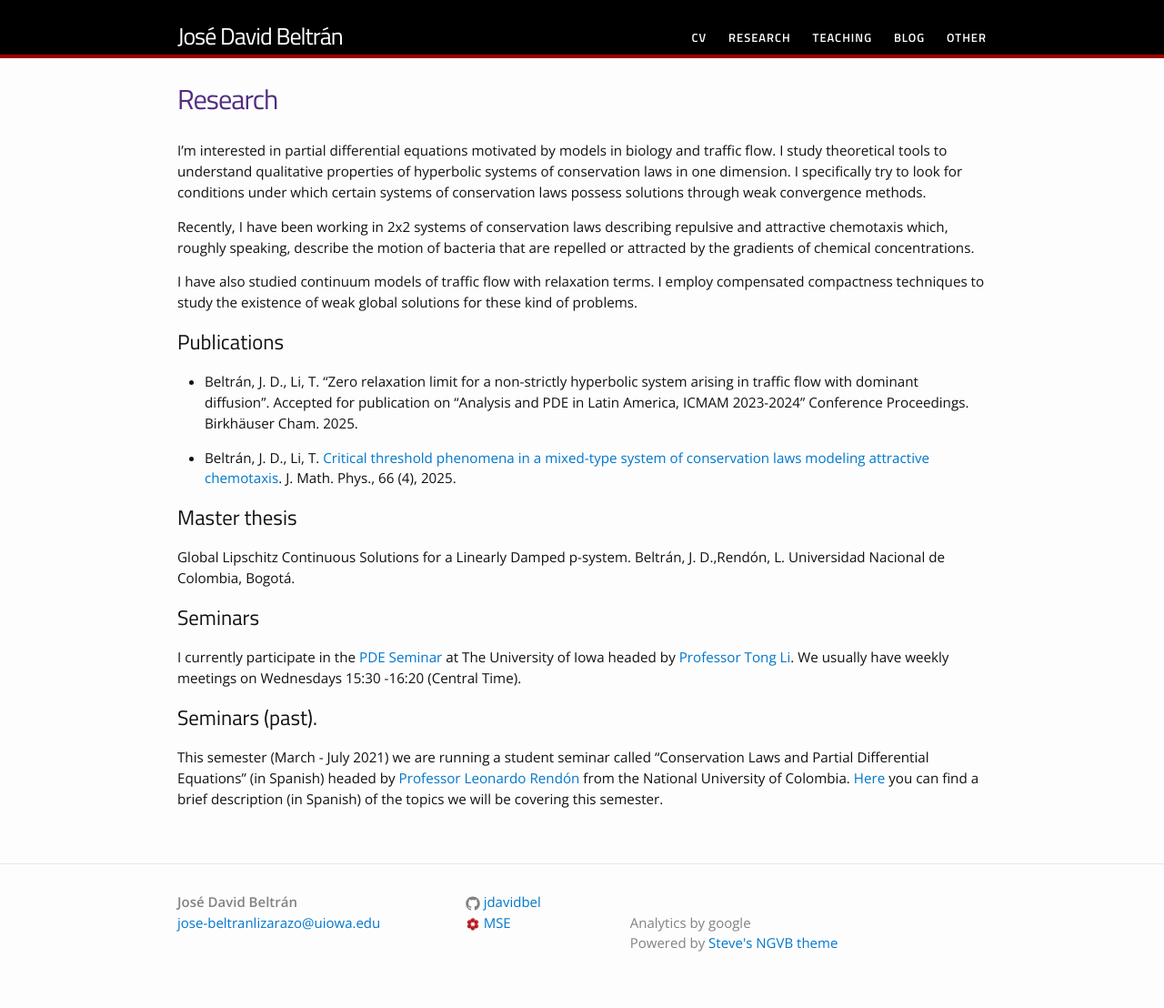
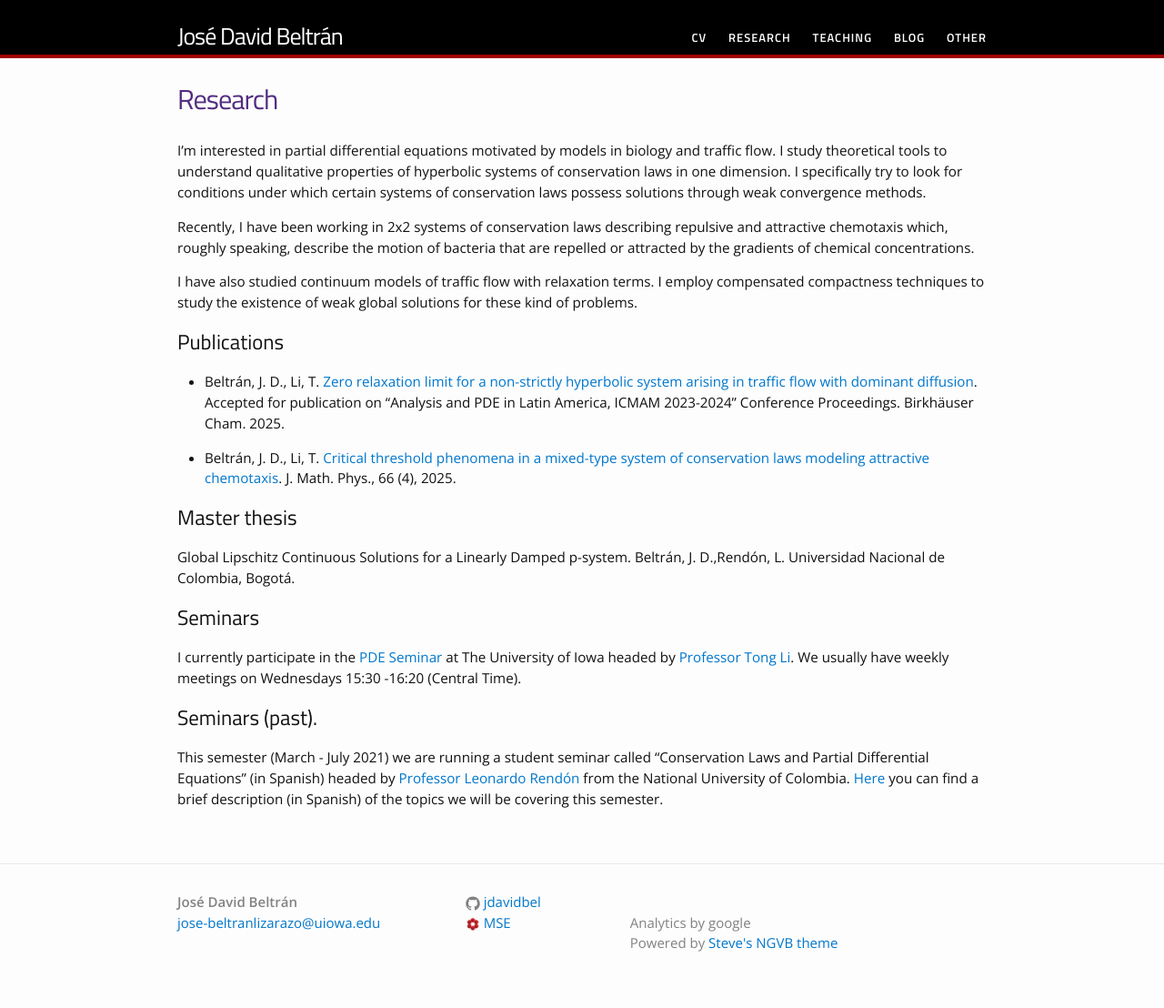
Before and after one commit to jdavidbel/jdavidbel.github.io, a Jekyll site: the page built from research.md, in a window 1280 px wide. Shown: the whole page at 91% size. Built offline with Jekyll 4.4.1, drawn with Linux system fonts in a browser that asks for light colours; part of the change alters nothing that is shown.

```diff
--- a/research.md
+++ b/research.md
@@ -41,7 +41,7 @@ I have also studied continuum models of traffic flow with relaxation terms. I em
 
 ## Publications
 
-- Beltrán, J. D., Li, T. "Zero relaxation limit for a non-strictly hyperbolic system arising in traffic flow with dominant diffusion". Accepted for publication on "Analysis and PDE in Latin America, ICMAM 2023-2024" Conference Proceedings. Birkhäuser Cham. 2025.
+- Beltrán, J. D., Li, T. [Zero relaxation limit for a non-strictly hyperbolic system arising in traffic flow with dominant diffusion](https://link.springer.com/book/9783031995569#bibliographic-information). Accepted for publication on "Analysis and PDE in Latin America, ICMAM 2023-2024" Conference Proceedings. Birkhäuser Cham. 2025.
 
 - Beltrán, J. D., Li, T. [Critical threshold phenomena in a mixed-type system of conservation laws modeling attractive chemotaxis](https://pubs.aip.org/aip/jmp/article/66/4/041510/3344141/Critical-threshold-phenomena-in-a-mixed-type). J. Math. Phys., 66 (4), 2025.
 
```
